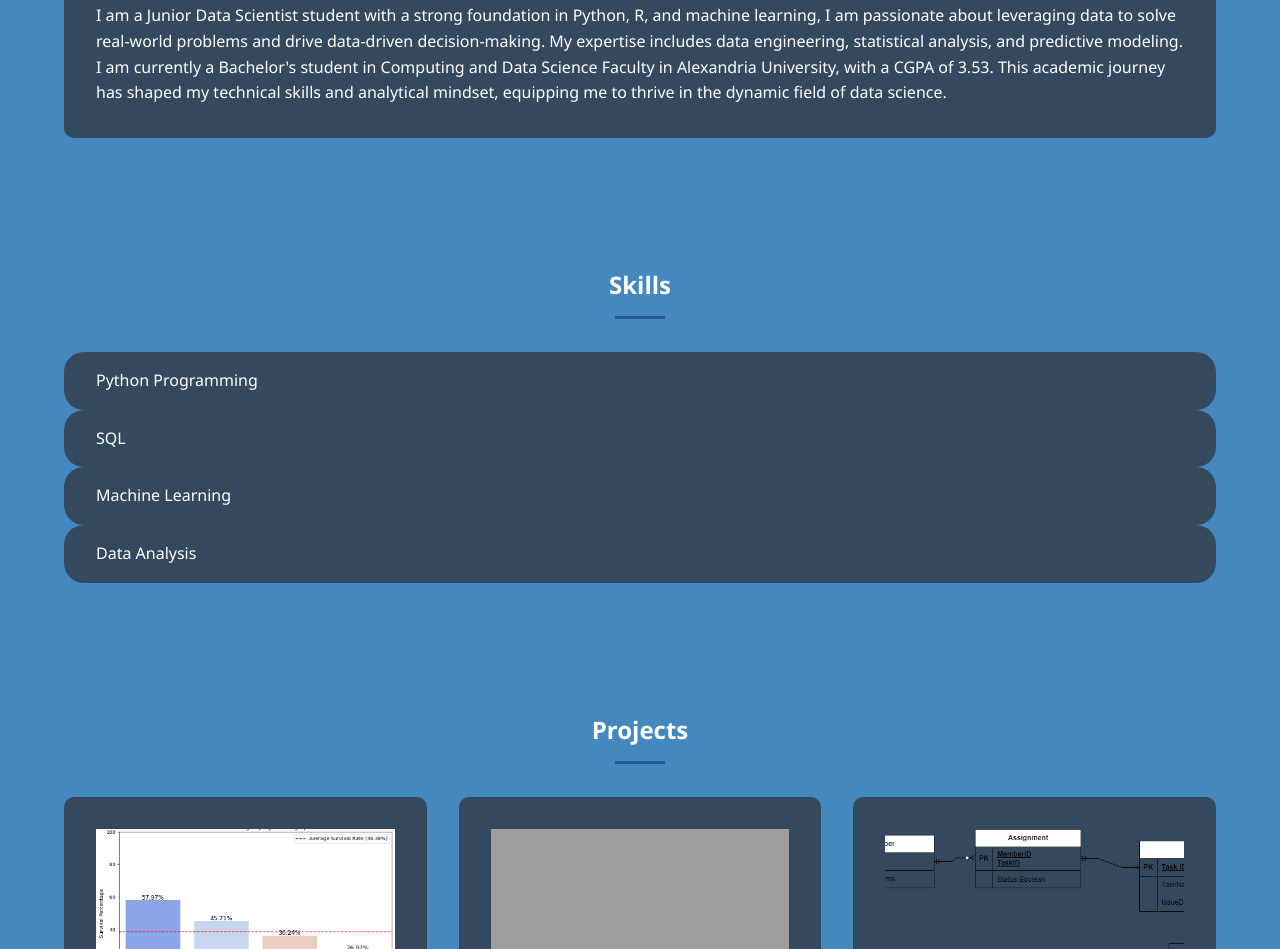
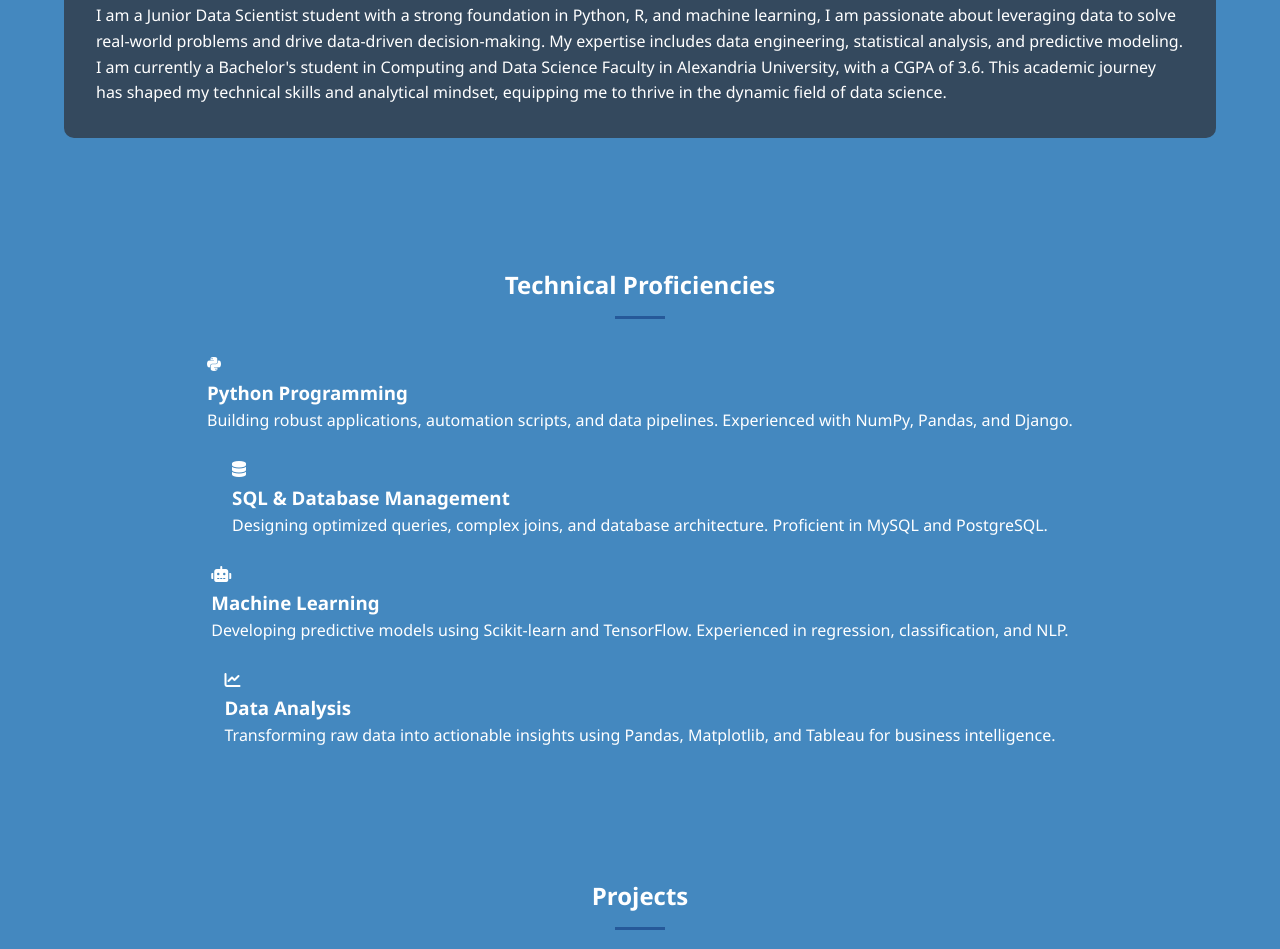
Before and after one commit to AhmedMohamady1/AhmedMohamady1.github.io, a plain HTML site: page index.html in a window 1280 px wide. Shown: the part 617-1566 px from the top of the page. Drawn offline with Linux system fonts and the light colour scheme; grey boxes are pictures that could not be loaded.

Commit message:
Update index.html

```diff
--- a/index.html
+++ b/index.html
@@ -239,19 +239,54 @@
             <div class="card">
                 <h3></h3>
                 <p>I am a Junior Data Scientist student with a strong foundation in Python, R, and machine learning, I am passionate about leveraging data to solve real-world problems and drive data-driven decision-making. My expertise includes data engineering, statistical analysis, and predictive modeling.</p>
-                <p>I am currently a Bachelor's student in Computing and Data Science Faculty in Alexandria University, with a CGPA of 3.53. This academic journey has shaped my technical skills and analytical mindset, equipping me to thrive in the dynamic field of data science.</p>
+                <p>I am currently a Bachelor's student in Computing and Data Science Faculty in Alexandria University, with a CGPA of 3.6. This academic journey has shaped my technical skills and analytical mindset, equipping me to thrive in the dynamic field of data science.</p>
             </div>
         </div>
     </section>
 
     <!-- Skills Section -->
     <section id="skills" class="skills-section">
-        <h2 class="section-title">Skills</h2>
-        <div class="skills-list">
-            <div class="skill-item">Python Programming</div>
-            <div class="skill-item">SQL</div>
-            <div class="skill-item">Machine Learning</div>
-            <div class="skill-item">Data Analysis</div>
+        <h2 class="section-title">Technical Proficiencies</h2>
+        <div class="skills-container">
+            <div class="skill-card">
+                <div class="skill-icon">
+                    <i class="fab fa-python"></i>
+                </div>
+                <h3 class="skill-title">Python Programming</h3>
+                <p class="skill-description">
+                    Building robust applications, automation scripts, and data pipelines. Experienced with NumPy, Pandas, and Django.
+                </p>
+            </div>
+
+            <div class="skill-card">
+                <div class="skill-icon">
+                    <i class="fas fa-database"></i>
+                </div>
+                <h3 class="skill-title">SQL & Database Management</h3>
+                <p class="skill-description">
+                    Designing optimized queries, complex joins, and database architecture. Proficient in MySQL and PostgreSQL.
+                </p>
+            </div>
+
+            <div class="skill-card">
+                <div class="skill-icon">
+                    <i class="fas fa-robot"></i>
+                </div>
+                <h3 class="skill-title">Machine Learning</h3>
+                <p class="skill-description">
+                    Developing predictive models using Scikit-learn and TensorFlow. Experienced in regression, classification, and NLP.
+                </p>
+            </div>
+
+            <div class="skill-card">
+                <div class="skill-icon">
+                    <i class="fas fa-chart-line"></i>
+                </div>
+                <h3 class="skill-title">Data Analysis</h3>
+                <p class="skill-description">
+                    Transforming raw data into actionable insights using Pandas, Matplotlib, and Tableau for business intelligence.
+                </p>
+            </div>
         </div>
     </section>
 
```
